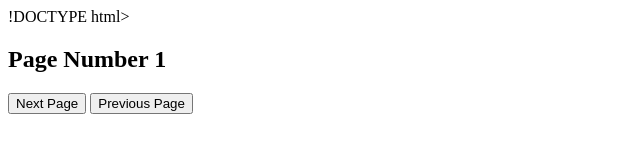
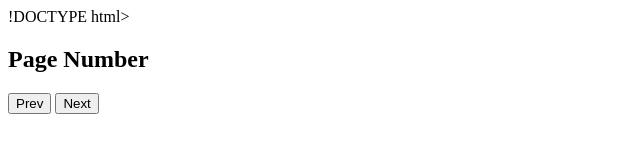
Before and after one commit to acciojob/github-issues-js-anilnadipannagari, a website: page main.html in a window 1280 px wide. Shown: the whole page, without its empty margins (0-640 px from the left). Drawn offline with Linux system fonts and the light colour scheme; no server answers.

Commit message:
Update main.html

```diff
--- a/main.html
+++ b/main.html
@@ -8,14 +8,15 @@
 
 <body>
 	<!-- the entire body must be written by student -->
-	<body>
-		<h2>Page Number <span id="page-number">1</span></h2>
-
-		<ol></ol>
-
-		<button id="load_next">Next Page</button>
-		<button id="load_prev">Previous Page</button>
-
+    <div class="container">
+        <h2>Page Number <span id="pageNo"></span> </h2>
+        <ul id="list">
+        </ul>
+        <div id="btn">
+            <button id="load_prev">Prev</button>
+            <button id="load_next">Next</button>
+        </div>
+    </div>
     <script type="text/javascript" src="./script.js">
 </script>
 
```
